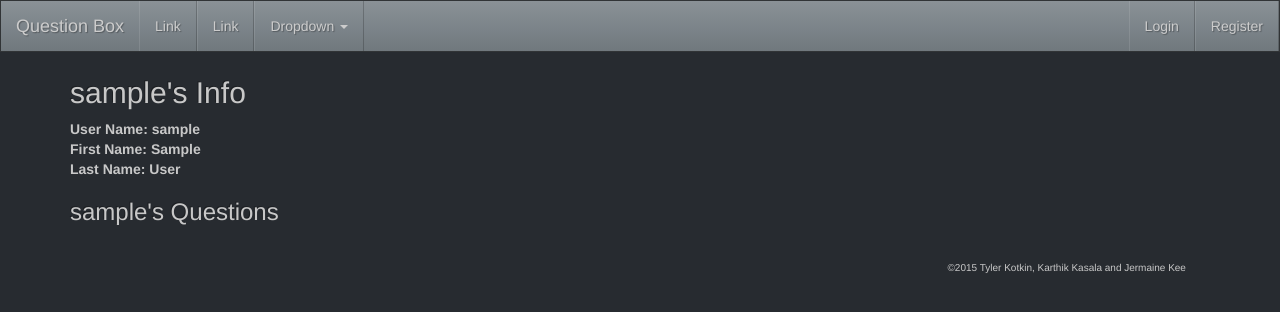
After one commit to TylerKotkin/Question-Box, a Django app: page /user/1 in a window 1280 px wide. The commit adds this page. Shown: the top 312 px of the page. Run offline with Django 3.2, Linux system fonts and the light colour scheme; tables that the repository leaves empty hold one stand-in row (values such as "Sample post"); some libraries are stand-ins or nearby versions.

Commit message:
user detail page added

```diff
--- a/question_box/inquest/templates/inquest/home.html
+++ b/question_box/inquest/templates/inquest/home.html
@@ -31,7 +31,7 @@
                 <nav>
                   <ul class="nav masthead-nav">
                   {% if user.is_authenticated %}
-                    <li><a href="#">User</a></li>
+                    <li><a href="{% url 'user_detail' user.pk %}">{{ user.username }}</a></li>
                     <li><a href="{% url 'user_logout' %}">Logout</a></li>
                   {% else %}
                     <li><a href="{% url 'user_login' %}">Login</a></li>
--- /dev/null
+++ b/question_box/inquest/templates/inquest/user_detail.html
@@ -0,0 +1,24 @@
+{% extends "base.html" %}
+{% load bootstrap3 %}
+{% block content %}
+
+<body>
+
+<h2> {{ view.user.username }}'s Info</h2>
+
+
+<dl>
+  <dt>User Name: {{ view.user.username }}</dt>
+  <dt>First Name: {{ view.user.first_name }}</dt>
+  <dt>Last Name: {{ view.user.last_name }}</dt>
+</dl>
+
+
+
+<h3>{{ view.user.username }}'s Questions</h3>
+
+<div class="text-center">
+      {% bootstrap_pagination page_obj pages_to_show=5 %}
+    </div>
+
+{% endblock %}
--- a/question_box/inquest/urls.py
+++ b/question_box/inquest/urls.py
@@ -3,5 +3,6 @@ from . import views as qviews
 
 
 urlpatterns = [
+    url(r'^user/(?P<pk>\w+)$', qviews.UserListView.as_view(), name='user_detail'),
     url(r'^$', qviews.home, name='home'),
     ]
--- a/question_box/inquest/views.py
+++ b/question_box/inquest/views.py
@@ -13,6 +13,18 @@ from .models import Question, Answer
 from django.contrib.auth.decorators import login_required
 
 # Create your views here.
+
+
+class UserListView(generic.ListView):
+    template_name = 'inquest/user_detail.html'
+    context_object_name = 'question'
+    paginate_by = 25
+
+    def get_queryset(self):
+        self.user = get_object_or_404(User, pk=self.kwargs['pk'])
+        return self.user.question_set.all().order_by('-timestamp') \
+            .prefetch_related('user')
+
 
 def home(request):
     return render(request, 'inquest/home.html')
--- a/question_box/templates/base.html
+++ b/question_box/templates/base.html
@@ -18,8 +18,8 @@
 
 <body>
 
-
-  <nav class="navbar navbar-inverse">
+ <div class="container">
+  <nav class="navbar navbar-inverse navbar-fixed-top">
     <div class="container-fluid">
       <div class="navbar-header">
         <button type="button" class="navbar-toggle collapsed" data-toggle="collapse" data-target="#bs-example-navbar-collapse-2">
@@ -53,7 +53,7 @@
           {% if user.is_authenticated %}
 
             <li>
-              <a href="#">User</a>
+              <a href="{% url 'user_detail' user.pk %}">{{ user.username }}</a>
             <li>
               <a href="{% url 'user_logout' %}">Logout</a>
             </li>
@@ -70,7 +70,8 @@
       </div>
     </div>
   </nav>
-
+  <h3 class="text-muted"><span aria-hidden="true"></span>Question Box</h3>
+         </div>
 
 
 
```
